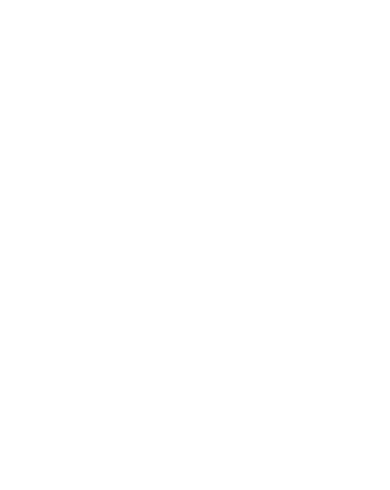
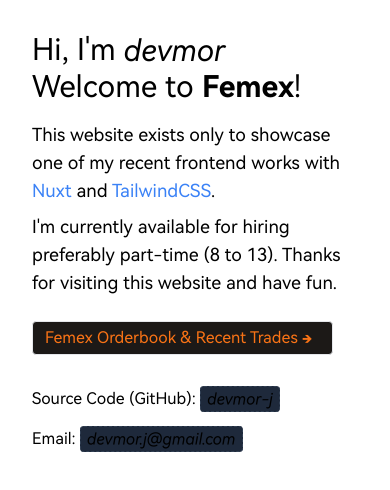
Before and after one commit to devmor-j/femex, a Nuxt app: page / in a window 390 px wide. Before the commit this address had no page. Shown: the top 490 px of the page. Built offline with nearby package versions, Linux system fonts and the light colour scheme.

Commit message:
recreate index page without phone number

```diff
--- /dev/null
+++ b/pages/index.vue
@@ -0,0 +1,58 @@
+<script setup></script>
+
+<template>
+  <div class="container mx-auto px-8">
+    <main class="my-8 space-y-4">
+      <h1 class="text-3xl">
+        Hi, I'm <em>devmor</em> <br />Welcome to <strong>Femex</strong>!
+      </h1>
+      <h2 class="text-lg">
+        This website exists only to showcase one of my recent frontend works
+        with
+        <a href="https://nuxt.com/" class="link" rel="noopener" target="_blank"
+          >Nuxt</a
+        >
+        and
+        <a
+          href="https://tailwindcss.com/"
+          class="link"
+          rel="noopener"
+          target="_blank"
+          >TailwindCSS</a
+        >.
+        <br />
+        <p class="my-2">
+          I'm currently available for hiring preferably part-time (8 to 13).
+          Thanks for visiting this website and have fun.
+        </p>
+      </h2>
+
+      <button class="btn group">
+        <NuxtLink to="/trade/BTCUSD">
+          Femex Orderbook & Recent Trades
+          <small class="arrow">&#129146;</small>
+        </NuxtLink>
+      </button>
+    </main>
+
+    <footer class="flex flex-col gap-4 items-start">
+      <p>
+        Source Code (GitHub):
+        <a
+          href="https://github.com/devmor-j/femex"
+          rel="noopener"
+          target="_blank"
+        >
+          <em class="emphasis">devmor-j</em>
+        </a>
+      </p>
+
+      <p>
+        Email:
+        <a href="mailto:devmor.j@gmail.com" rel="noopener" target="_blank">
+          <em class="emphasis">devmor.j@gmail.com</em>
+        </a>
+      </p>
+    </footer>
+  </div>
+</template>
```
